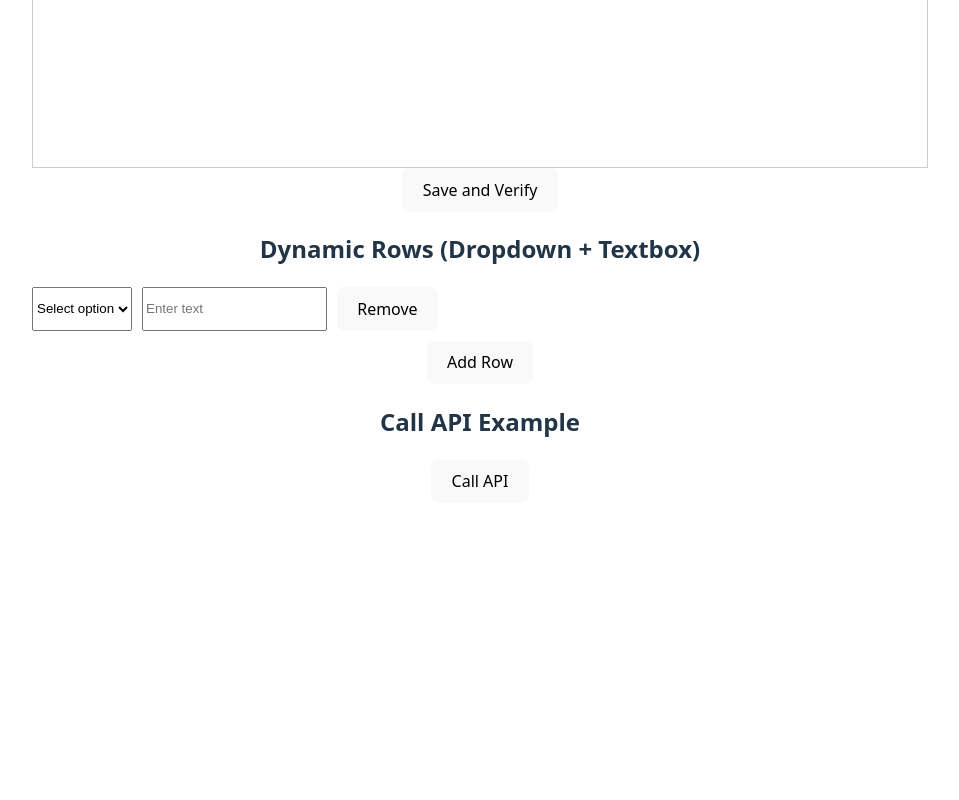
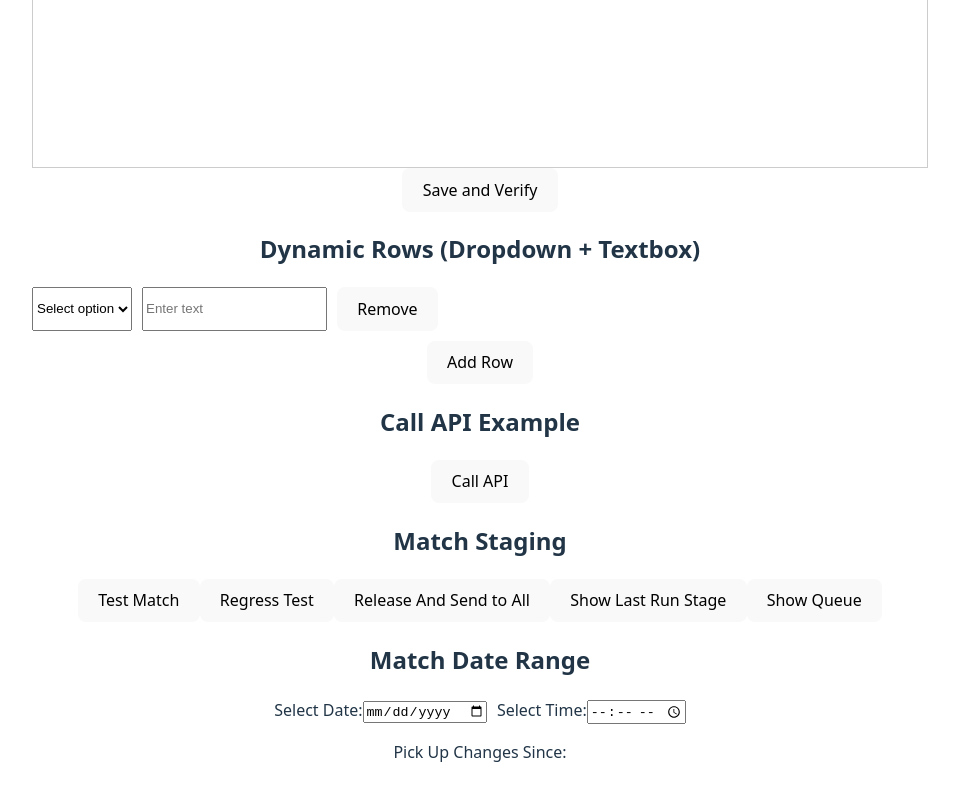
Before and after one commit to Blessonpx/matchCreator, a Vue app: page / in a window 1280 px wide. Shown: the part 642-1442 px from the top of the page, without its empty margins (160-1119 px from the left). Before the commit the page ends 1193 px from the top, so only its background shows below. Built offline with nearby package versions, Linux system fonts and the light colour scheme; what vue3-quill would draw is missing.

Commit message:
Pre Serious Change

```diff
--- a/src/App.vue
+++ b/src/App.vue
@@ -60,6 +60,30 @@
   <p>{{ apiResponse }}</p>
 </div>
 
+<div>
+  <h2>Match Staging</h2>
+  <button @click="callApi1">Test Match</button>
+  <button @click="callApi1">Regress Test</button>
+  <button @click="callApi1">Release And Send to All</button>
+  <button @click="callApi1">Show Last Run Stage</button>
+  <button @click="callApi1">Show Queue</button>
+</div>
+
+
+
+<div class="date-time-widget">
+<h2>Match Date Range </h2>
+  <label for="date">Select Date:</label>
+  <input type="date" v-model="selectedDate" />
+
+  <label for="time" style="margin-left: 10px;">Select Time:</label>
+  <input type="time" v-model="selectedTime" />
+</div>
+
+<p>
+  Pick Up Changes Since: {{ selectedDate }} {{ selectedTime }}
+</p>
+
 </template>
 
 <script>
@@ -73,6 +97,8 @@ export default {
     const showWarning = ref(false)
     let quillInstance = null
     const apiResponse = ref('')
+    const selectedDate = ref('')
+    const selectedTime = ref('')
 
     const checkFilename = () => {
       showWarning.value = filename.value.includes(' ')
@@ -143,7 +169,9 @@ export default {
       addRow,
       removeRow,
       callApi,
-      apiResponse
+      apiResponse,
+      selectedDate,
+      selectedTime
     }
   }
 }
```
